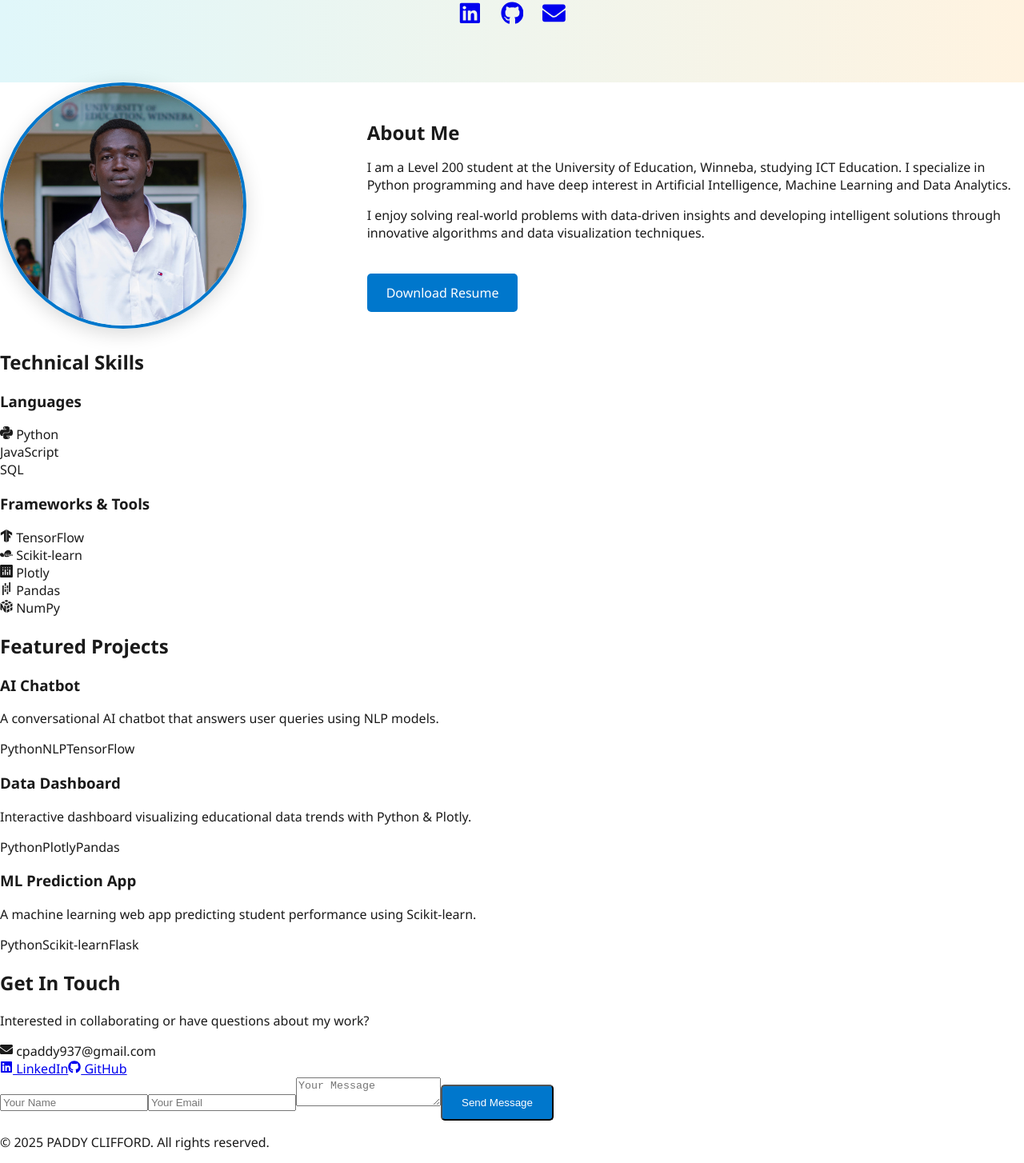
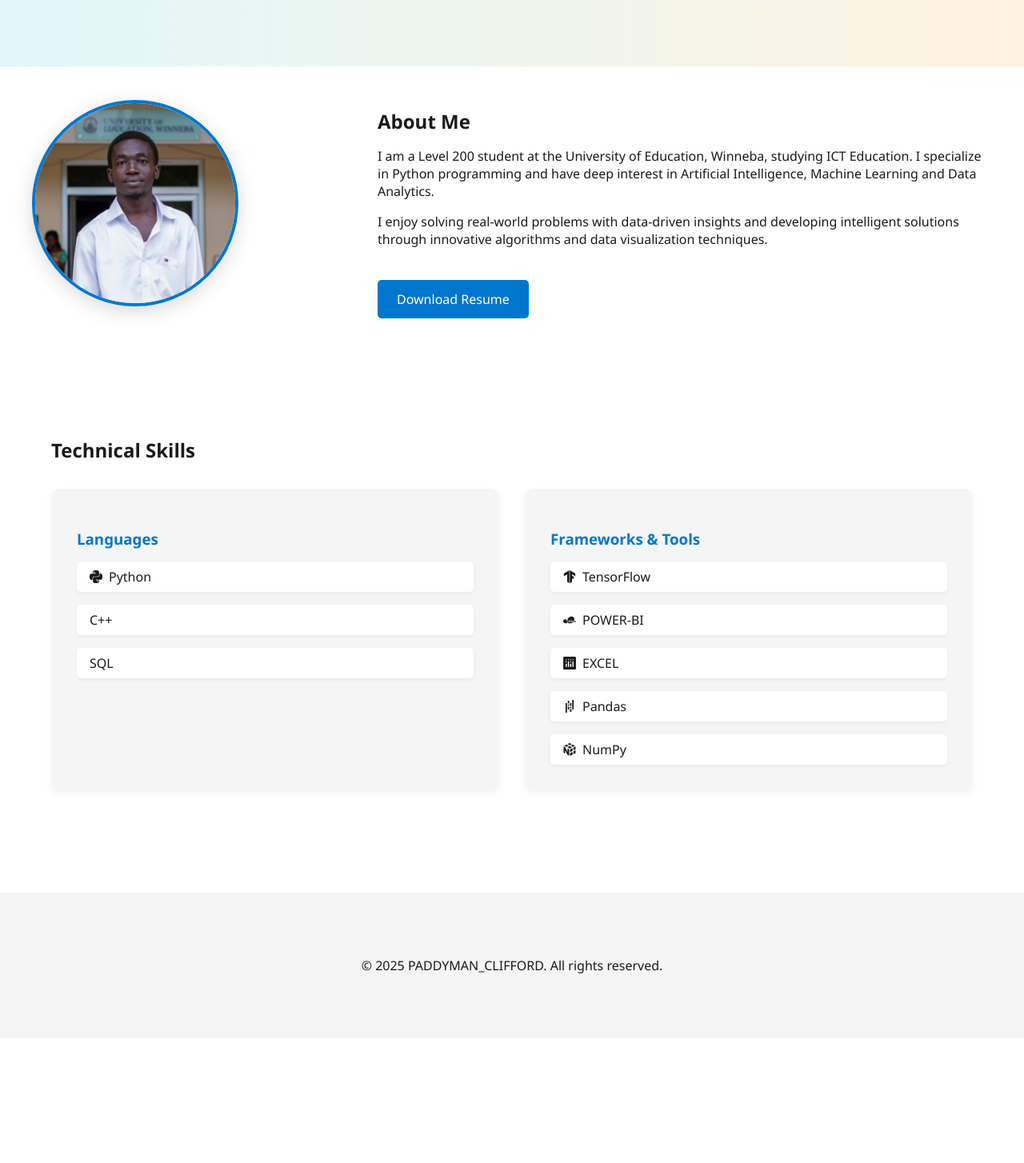
Before and after one commit to PADDYMAN-CLIFFORD/PORTFOLIO, a React (Create React App) app: page / in a window 1280 px wide. Shown: the part 398-1852 px from the top of the page at 80% size. After the commit the page ends 1696 px from the top, so only its background shows below. Built offline with nearby package versions, Linux system fonts and the light colour scheme.

Commit message:
Fix design and deploy issues

```diff
--- a/src/App.js
+++ b/src/App.js
@@ -1,16 +1,14 @@
 import { useEffect, useState } from 'react';
 import './index.css';
-import { FaLinkedin, FaGithub, FaEnvelope, FaMoon, FaSun, FaBars, FaTimes } from 'react-icons/fa';
+import { FaLinkedin, FaGithub, FaEnvelope, FaMoon, FaSun } from 'react-icons/fa';
 import { SiPython, SiTensorflow, SiScikitlearn, SiPlotly, SiPandas, SiNumpy } from 'react-icons/si';
 import AOS from 'aos';
 import 'aos/dist/aos.css';
 
 function App() {
   const [darkMode, setDarkMode] = useState(false);
-  const [isMenuOpen, setIsMenuOpen] = useState(false);
-  const [isModalOpen, setIsModalOpen] = useState(false);
-  const [selectedProject, setSelectedProject] = useState(null);
 
+  // Initialize AOS and detect system preference
   useEffect(() => {
     AOS.init({ duration: 1000 });
     if (window.matchMedia('(prefers-color-scheme: dark)').matches) {
@@ -18,6 +16,7 @@ function App() {
     }
   }, []);
 
+  // Apply dark mode class
   useEffect(() => {
     if (darkMode) {
       document.documentElement.classList.add('dark');
@@ -26,36 +25,13 @@ function App() {
     }
   }, [darkMode]);
 
-  const projects = [
-    {
-      title: "AI Chatbot",
-      description: "A conversational AI chatbot that answers user queries using NLP models.",
-      tech: ["Python", "NLP", "TensorFlow"],
-      image: "/chatbot.png",
-      link: "https://github.com/PADDYMAN-CLIFFORD/AI-Chatbot"
-    },
-    {
-      title: "Data Dashboard",
-      description: "Interactive dashboard visualizing educational data trends with Python & Plotly.",
-      tech: ["Python", "Plotly", "Pandas"],
-      image: "/dashboard.png",
-      link: "https://github.com/PADDYMAN-CLIFFORD/Data-Dashboard"
-    },
-    {
-      title: "ML Prediction App",
-      description: "A machine learning web app predicting student performance using Scikit-learn.",
-      tech: ["Python", "Scikit-learn", "Flask"],
-      image: "/ml-app.png",
-      link: "https://github.com/PADDYMAN-CLIFFORD/ML-Prediction-App"
-    }
-  ];
-
   return (
     <div className={`app ${darkMode ? 'dark' : ''}`}>
       {/* Navigation */}
-      <nav className={`navbar ${isMenuOpen ? 'menu-open' : ''}`}>
+      <nav className="navbar">
         <div className="container nav-container">
           <div className="navbar-brand">PADDY CLIFFORD</div>
+
           <button
             className="dark-mode-toggle"
             onClick={() => setDarkMode(!darkMode)}
@@ -63,19 +39,6 @@ function App() {
           >
             {darkMode ? <FaSun /> : <FaMoon />}
           </button>
-          <button
-            className="menu-toggle"
-            onClick={() => setIsMenuOpen(!isMenuOpen)}
-            aria-label="Toggle navigation menu"
-          >
-            {isMenuOpen ? <FaTimes /> : <FaBars />}
-          </button>
-          <ul className={`nav-links ${isMenuOpen ? 'active' : ''}`}>
-            <li><a href="#about" onClick={() => setIsMenuOpen(false)}>About</a></li>
-            <li><a href="#skills" onClick={() => setIsMenuOpen(false)}>Skills</a></li>
-            <li><a href="#projects" onClick={() => setIsMenuOpen(false)}>Projects</a></li>
-            <li><a href="#contact" onClick={() => setIsMenuOpen(false)}>Contact</a></li>
-          </ul>
         </div>
       </nav>
 
@@ -83,11 +46,7 @@ function App() {
       <header className="hero">
         <div className="container">
           <h1 className="hero-title">Hi, I'm <span>Paddy Clifford</span></h1>
-          <p className="hero-subtitle">AI/ML Enthusiast • Data Scientist • Creative Thinker</p>
-          <div className="hero-buttons">
-            <a href="#projects" className="btn">View Projects</a>
-            <a href="#contact" className="btn btn-outline">Contact Me</a>
-          </div>
+          <p className="hero-subtitle">AI/ML Enthusiast • Data Scientist • Tech Educator</p>
           <div className="social-icons">
             <a href="https://www.linkedin.com/in/clifford-paddy-22954b2a0/" target="_blank" rel="noreferrer" aria-label="LinkedIn">
               <FaLinkedin />
@@ -105,7 +64,8 @@ function App() {
       <main>
         {/* About Section */}
         <section className="about-section" id="about" data-aos="fade-up">
-          <div className="container about-container">
+          <div className="container">
+            <div className="about-content">
               <div className="image-slot" data-aos="zoom-in">
                 <img src={process.env.PUBLIC_URL + "/paddy.jpeg"} alt="Paddy Clifford" />
               </div>
@@ -123,6 +83,7 @@ function App() {
                 </a>
               </div>
             </div>
+          </div>
         </section>
 
         {/* Skills Section */}
@@ -133,130 +94,48 @@ function App() {
               <div className="skill-category" data-aos="fade-right">
                 <h3>Languages</h3>
                 <div className="skills-list">
-                  <div className="skill-item"><SiPython /> Python</div>
-                  <div className="skill-item"><i className="fab fa-js-square"></i> JavaScript</div>
-                  <div className="skill-item"><i className="fas fa-database"></i> SQL</div>
+                  <div className="skill-item">
+                    <SiPython /> Python
+                  </div>
+                  <div className="skill-item">
+                    C++
+                  </div>
+                  <div className="skill-item">
+                    SQL
                   </div>
                 </div>
+              </div>
+
               <div className="skill-category" data-aos="fade-left">
                 <h3>Frameworks & Tools</h3>
                 <div className="skills-list">
-                  <div className="skill-item"><SiTensorflow /> TensorFlow</div>
-                  <div className="skill-item"><SiScikitlearn /> Scikit-learn</div>
-                  <div className="skill-item"><SiPlotly /> Plotly</div>
-                  <div className="skill-item"><SiPandas /> Pandas</div>
-                  <div className="skill-item"><SiNumpy /> NumPy</div>
+                  <div className="skill-item">
+                    <SiTensorflow /> TensorFlow
+                  </div>
+                  <div className="skill-item">
+                    <SiScikitlearn /> POWER-BI
+                  </div>
+                  <div className="skill-item">
+                    <SiPlotly /> EXCEL
+                  </div>
+                  <div className="skill-item">
+                    <SiPandas /> Pandas
+                  </div>
+                  <div className="skill-item">
+                    <SiNumpy /> NumPy
+                  </div>
                 </div>
               </div>
             </div>
           </div>
         </section>
-
-        {/* Projects Section */}
-        <section className="projects-section" id="projects" data-aos="fade-up">
-          <div className="container">
-            <h2>Featured Projects</h2>
-            <div className="projects-grid">
-              {projects.map((project, index) => (
-                <div
-                  key={index}
-                  className="project-card"
-                  data-aos="zoom-in"
-                  onClick={() => {
-                    setSelectedProject(project);
-                    setIsModalOpen(true);
-                  }}
-                >
-                  <h3>{project.title}</h3>
-                  <p>{project.description}</p>
-                  <div className="project-tech">
-                    {project.tech.map((tech, i) => (
-                      <span key={i} className="tech-tag">{tech}</span>
-                    ))}
-                  </div>
-                </div>
-              ))}
-            </div>
-          </div>
-        </section>
-
-        {/* Contact Section */}
-        <section className="contact-section" id="contact" data-aos="fade-up">
-          <div className="container">
-            <h2>Get In Touch</h2>
-            <div className="contact-container">
-              <div className="contact-info" data-aos="fade-right">
-                <p>Interested in collaborating or have questions about my work?</p>
-                <div className="contact-methods">
-                  <div className="contact-item"><FaEnvelope /> cpaddy937@gmail.com</div>
-                  <div className="social-links">
-                    <a href="https://www.linkedin.com/in/clifford-paddy-22954b2a0/" target="_blank" rel="noreferrer">
-                      <FaLinkedin /> LinkedIn
-                    </a>
-                    <a href="https://github.com/PADDYMAN-CLIFFORD/" target="_blank" rel="noreferrer">
-                      <FaGithub /> GitHub
-                    </a>
-                  </div>
-                </div>
-              </div>
-              <form
-                className="contact-form"
-                data-aos="fade-left"
-                action="https://formspree.io/f/YOUR_FORM_ID"
-                method="POST"
-              >
-                <input type="text" name="name" placeholder="Your Name" required />
-                <input type="email" name="email" placeholder="Your Email" required />
-                <textarea name="message" placeholder="Your Message" required></textarea>
-                <button type="submit" className="btn">Send Message</button>
-              </form>
-            </div>
-          </div>
-        </section>
       </main>
 
-      {/* Project Modal */}
-      {isModalOpen && selectedProject && (
-        <div className="modal-overlay" onClick={() => setIsModalOpen(false)}>
-          <div className="modal-content" onClick={(e) => e.stopPropagation()}>
-            <button className="modal-close" onClick={() => setIsModalOpen(false)}>
-              <FaTimes />
-            </button>
-            <h2>{selectedProject.title}</h2>
-            <img src={selectedProject.image} alt={selectedProject.title} />
-            <p>{selectedProject.description}</p>
-            <div className="modal-tech">
-              <strong>Technologies used:</strong>
-              {selectedProject.tech.map((tech, i) => (
-                <span key={i} className="tech-tag">{tech}</span>
-              ))}
-            </div>
-            <a
-              href={selectedProject.link}
-              target="_blank"
-              rel="noreferrer"
-              className="btn btn-outline"
-            >
-              View Project
-            </a>
-          </div>
-        </div>
-      )}
 
+      {/* Footer */}
       <footer>
         <div className="container">
-          <p>&copy; 2025 PADDY CLIFFORD. All rights reserved.</p>
-          <div className="footer-socials">
-            <a href="https://www.linkedin.com/in/clifford-paddy-22954b2a0/" target="_blank" rel="noreferrer" aria-label="LinkedIn">
-              <FaLinkedin />
-            </a>
-            <a href="https://github.com/PADDYMAN-CLIFFORD/" target="_blank" rel="noreferrer" aria-label="GitHub">
-              <FaGithub />
-            </a>
-            <a href="mailto:paddy@example.com" aria-label="Email">
-              <FaEnvelope />
-            </a>
-          </div>
+          <p>&copy; 2025 PADDYMAN_CLIFFORD. All rights reserved.</p>
         </div>
       </footer>
     </div>
--- a/src/index.css
+++ b/src/index.css
@@ -1,25 +1,38 @@
-/* Dark Mode Support */
+/* Theme Colors */
+:root {
+  --bg-color: #ffffff;
+  --text-color: #1a1a1a;
+  --secondary-color: #f5f5f5;
+  --accent-color: #0077cc;
+  --accent-hover: #005fa3;
+  --font-family: 'Segoe UI', sans-serif;
+}
+
 body.dark {
   --bg-color: #1a1a1a;
   --text-color: #f0f0f0;
   --secondary-color: #2a2a2a;
   --accent-color: #4da6ff;
+  --accent-hover: #0077cc;
 }
 
+/* Base Styles */
 body {
-  --bg-color: #ffffff;
-  --text-color: #1a1a1a;
-  --secondary-color: #f5f5f5;
-  --accent-color: #0077cc;
-  font-family: 'Segoe UI', sans-serif;
+  margin: 0;
+  padding: 0;
+  font-family: var(--font-family);
   color: var(--text-color);
   background-color: var(--bg-color);
   transition: background-color 0.3s, color 0.3s;
-  margin: 0;
-  padding: 0;
 }
 
-/* Navbar Styles */
+.container {
+  max-width: 1200px;
+  margin: 0 auto;
+  padding: 2rem;
+}
+
+/* Navigation */
 .navbar {
   position: fixed;
   width: 100%;
@@ -35,9 +48,6 @@ body {
   display: flex;
   justify-content: space-between;
   align-items: center;
-  max-width: 1200px;
-  margin: 0 auto;
-  padding: 0 1rem;
 }
 
 .navbar-brand {
@@ -50,6 +60,8 @@ body {
   display: flex;
   gap: 2rem;
   list-style: none;
+  margin: 0;
+  padding: 0;
 }
 
 .nav-links a {
@@ -59,7 +71,7 @@ body {
 }
 
 .nav-links a:hover {
-  color: var(--accent-color);
+  color: var(--accent-hover);
 }
 
 .menu-toggle {
@@ -89,38 +101,6 @@ body {
 .hero-subtitle {
   font-size: 1.5rem;
   margin-bottom: 2rem;
-  color: #555;
-}
-
-.hero-buttons {
-  display: flex;
-  justify-content: center;
-  gap: 1rem;
-  margin-bottom: 2rem;
-}
-
-.btn {
-  padding: 0.8rem 1.5rem;
-  background-color: var(--accent-color);
-  color: white;
-  text-decoration: none;
-  border-radius: 5px;
-  transition: background-color 0.3s;
-}
-
-.btn:hover {
-  background-color: #005fa3;
-}
-
-.btn-outline {
-  background-color: transparent;
-  border: 2px solid var(--accent-color);
-  color: var(--accent-color);
-}
-
-.btn-outline:hover {
-  background-color: var(--accent-color);
-  color: white;
 }
 
 .social-icons {
@@ -131,7 +111,7 @@ body {
 }
 
 /* About Section */
-.about-container {
+.about-content {
   display: grid;
   grid-template-columns: 1fr 2fr;
   gap: 3rem;
@@ -140,12 +120,17 @@ body {
 
 .image-slot img {
   width: 100%;
-  max-width: 300px;
+  max-width: 250px;
   aspect-ratio: 1 / 1;
   object-fit: cover;
   border-radius: 50%;
   box-shadow: 0 6px 25px rgba(0, 0, 0, 0.15);
   border: 4px solid var(--accent-color);
+  transition: transform 0.3s ease;
+}
+
+.image-slot img:hover {
+  transform: scale(1.05);
 }
 
 .about-text h2 {
@@ -164,38 +149,101 @@ body {
 }
 
 .cta-button:hover {
-  background-color: #005fa3;
+  background-color: var(--accent-hover);
+}
+
+/* Skills Section */
+.skills-section {
+  padding: 4rem 2rem;
+}
+
+.skills-grid {
+  display: grid;
+  grid-template-columns: repeat(auto-fit, minmax(300px, 1fr));
+  gap: 2rem;
+  margin-top: 2rem;
+}
+
+.skill-category {
+  background: var(--secondary-color);
+  padding: 2rem;
+  border-radius: 10px;
+  box-shadow: 0 4px 10px rgba(0,0,0,0.05);
+}
+
+.skill-category h3 {
+  margin-bottom: 1rem;
+  color: var(--accent-color);
+}
+
+.skills-list {
+  display: flex;
+  flex-direction: column;
+  gap: 1rem;
+}
+
+.skill-item {
+  display: flex;
+  align-items: center;
+  gap: 0.5rem;
+  padding: 0.5rem 1rem;
+  background: white;
+  border-radius: 5px;
+  box-shadow: 0 2px 5px rgba(0,0,0,0.05);
+}
+
+/* Contact Section */
+.contact-section {
+  padding: 4rem 2rem;
+}
+
+.contact-info {
+  text-align: center;
+}
+
+.contact-methods {
+  margin-top: 1.5rem;
+}
+
+.contact-item {
+  display: flex;
+  align-items: center;
+  gap: 0.5rem;
+  margin: 1rem 0;
+}
+
+.social-links {
+  display: flex;
+  justify-content: center;
+  gap: 1rem;
+  margin-top: 1rem;
+}
+
+.social-links a {
+  text-decoration: none;
+  color: var(--text-color);
+  display: flex;
+  align-items: center;
+  gap: 0.3rem;
+}
+
+/* Footer */
+footer {
+  background: var(--secondary-color);
+  padding: 2rem;
+  text-align: center;
+  margin-top: 2rem;
 }
 
 /* Responsive Design */
 @media (max-width: 768px) {
-  .about-container {
+  .about-content {
     grid-template-columns: 1fr;
     text-align: center;
   }
 
   .image-slot img {
-    max-width: 250px;
-  }
-
-  .nav-links {
-    flex-direction: column;
-    background: var(--secondary-color);
-    position: absolute;
-    top: 60px;
-    right: 0;
-    width: 200px;
-    padding: 1rem;
-    transform: translateX(100%);
-    transition: transform 0.3s;
-  }
-
-  .nav-links.active {
-    transform: translateX(0);
-  }
-
-  .menu-toggle {
-    display: block;
+    max-width: 200px;
   }
 
   .hero-title {
```
Lines whose indentation alone changed are shown as unchanged.
